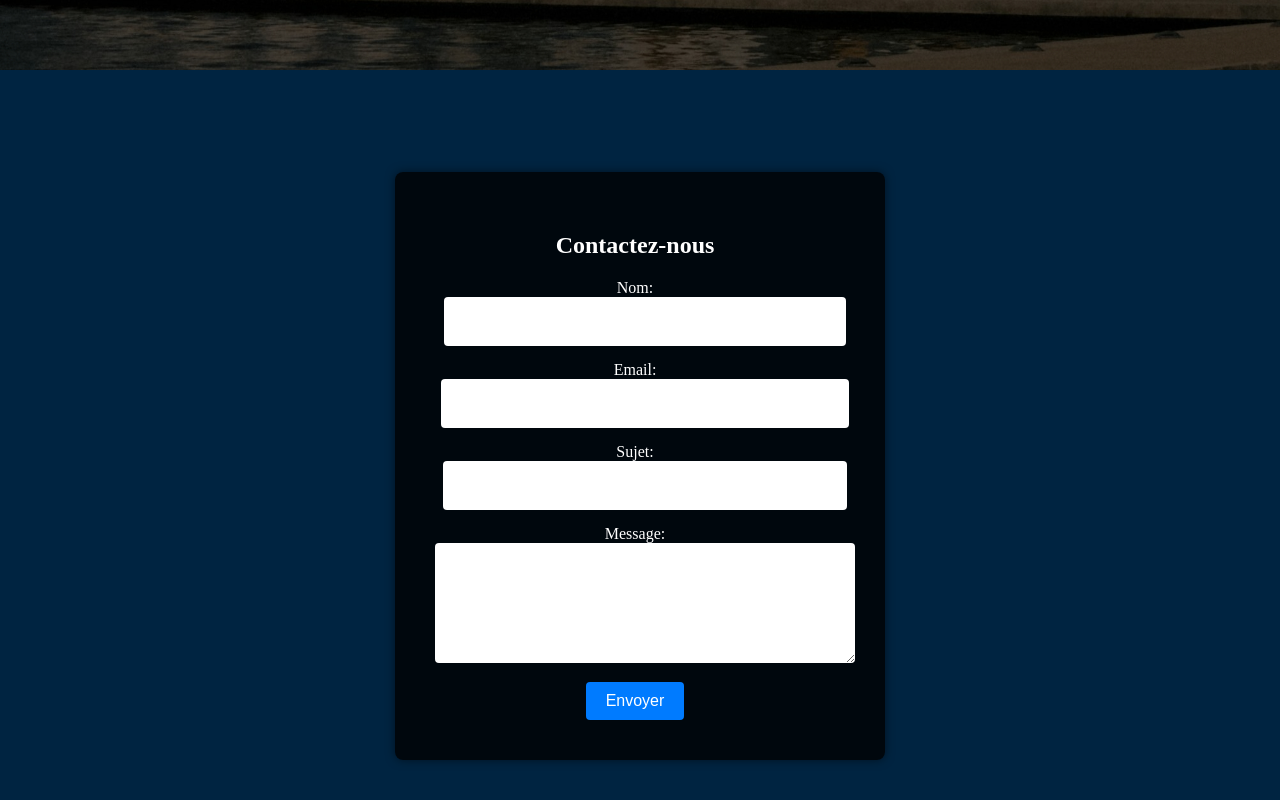
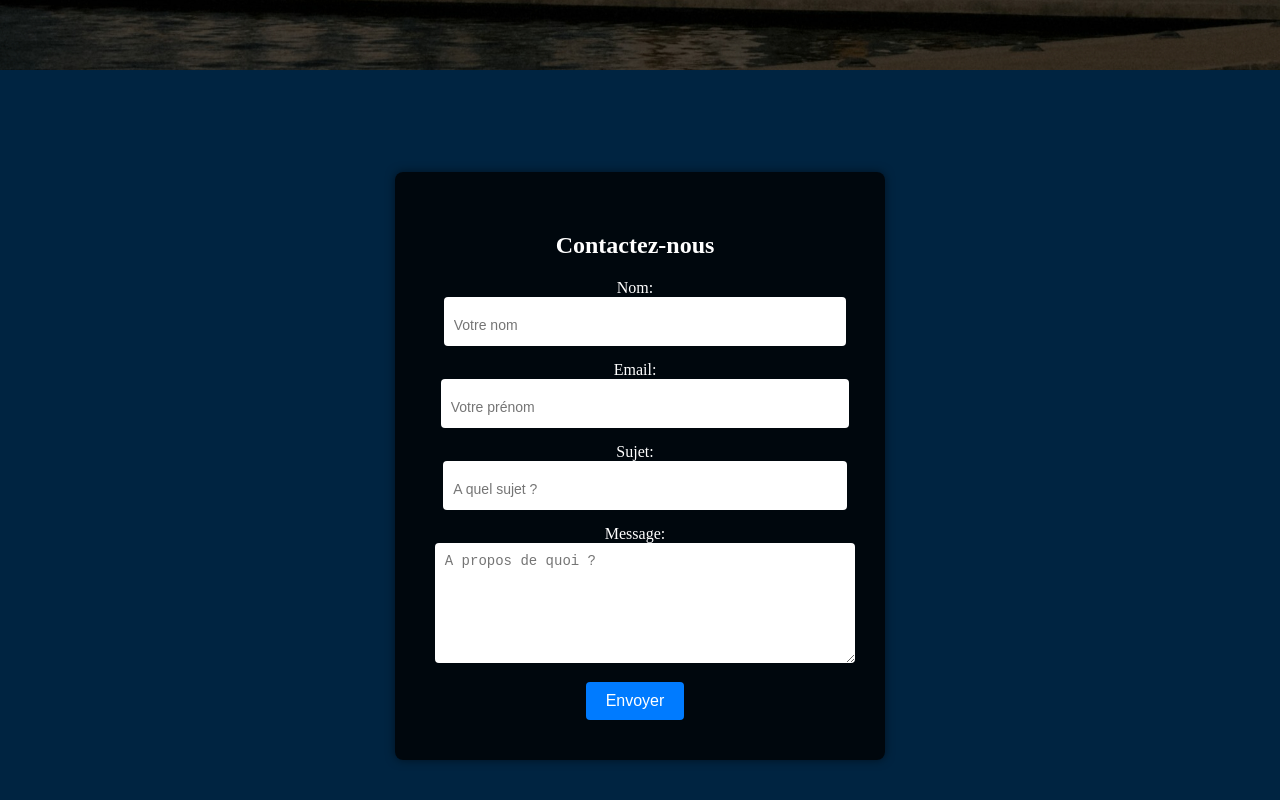
Before and after one commit to zafrry/Les-Histoires-du-Monde, a plain HTML site: page index.html in a window 1280 px wide. Shown: the part 710-1510 px from the top of the page. Drawn offline with Linux system fonts and the light colour scheme.

Commit message:
fix few accessibility problems

```diff
--- a/index.html
+++ b/index.html
@@ -107,19 +107,19 @@
         <form action="#" method="post">
           <div>
             <label for="name">Nom:</label>
-            <input type="text" id="name" name="name" required />
+            <input type="text" id="name" name="name" required placeholder="Votre nom"/>
           </div>
           <div>
             <label for="email">Email:</label>
-            <input type="email" id="email" name="email" required />
+            <input type="email" id="email" name="email" required placeholder="Votre prénom"/>
           </div>
           <div>
             <label for="subject">Sujet:</label>
-            <input type="text" id="subject" name="subject" required />
+            <input type="text" id="subject" name="subject" required placeholder="A quel sujet ?"/>
           </div>
           <div>
             <label for="message">Message:</label>
-            <textarea id="message" name="message" required></textarea>
+            <textarea id="message" name="message" required placeholder="A propos de quoi ?"></textarea>
           </div>
           <div>
             <button type="submit">Envoyer</button>
--- a/style.css
+++ b/style.css
@@ -23,6 +23,7 @@ nav {
 
 .caroussel {
   height: 90vh;
+  scroll-snap-type: y mandatory;
 }
 
 .nav-list {
@@ -49,7 +50,7 @@ a {
 }
 
 .nav:hover {
-  scale: 1.2;
+  transform: scale(1.2);
   transition: 1s;
   font-size: large;
   text-shadow: 0 -1px 2px grey;
@@ -72,7 +73,7 @@ a {
 }
 
 .nav_contact:hover {
-  scale: 1.2;
+  transform: scale(1.2);
   font-size: large;
   box-shadow: 0 0 2px grey;
   transition: 1s;
@@ -93,7 +94,7 @@ a {
   margin: 0;
   background-color: rgba(0, 36, 65, 1);
   position: absolute;
-  top: 54px;
+  top: 74px;
   right: 0;
   width: 200px;
 }
@@ -213,6 +214,7 @@ footer {
   display: flex;
   align-items: center;
   justify-content: center;
+  scroll-snap-type: y mandatory;
 }
 
 footer h2 {
@@ -272,6 +274,11 @@ footer h2 {
 .contact-section button:hover {
   background-color: #0056b3;
 }
+
+textarea::placeholder, input::placeholder {
+  font-size: 14px;
+}
+
 
 @media (max-width: 1232px) {
   .nav-list {
```
